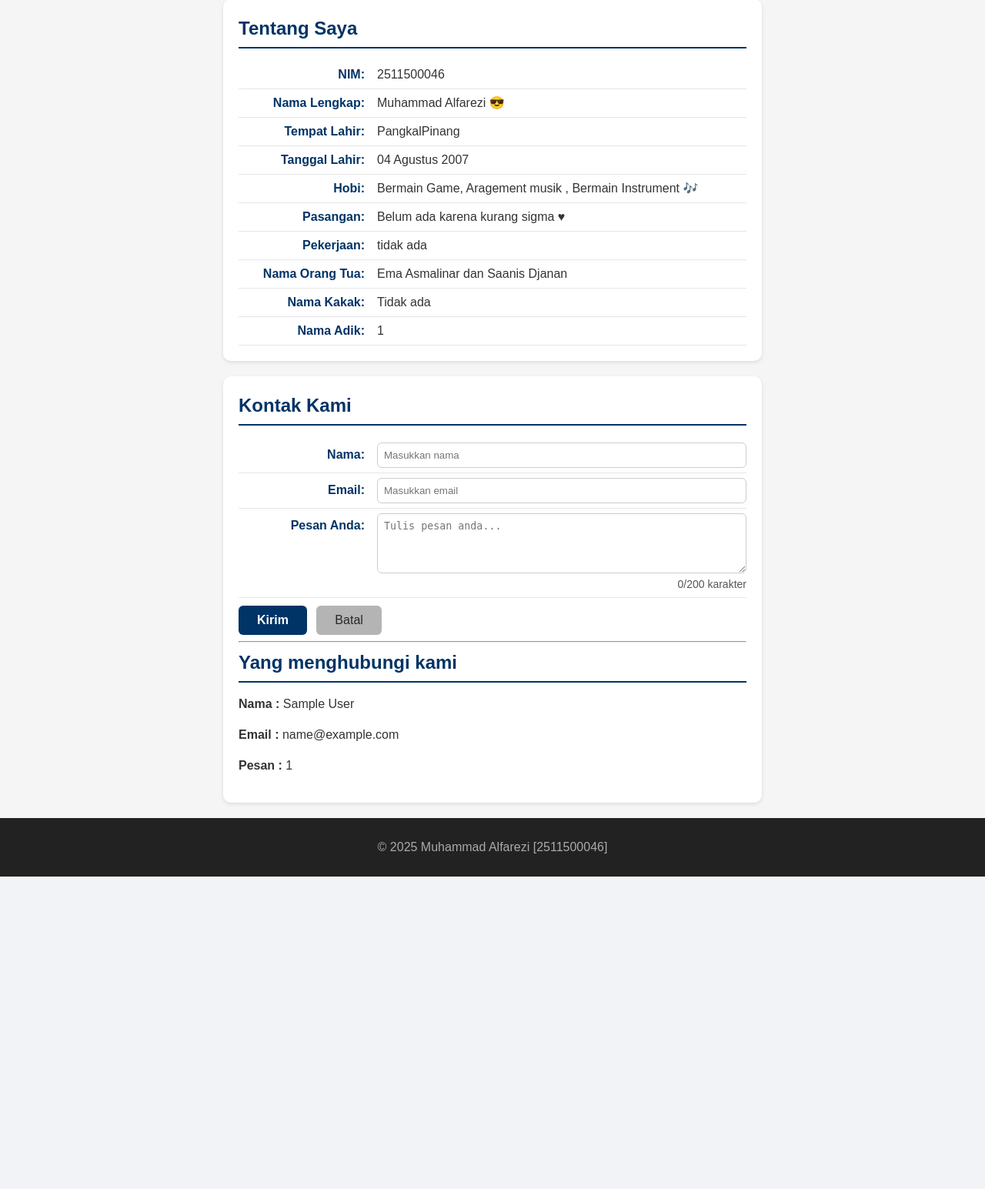
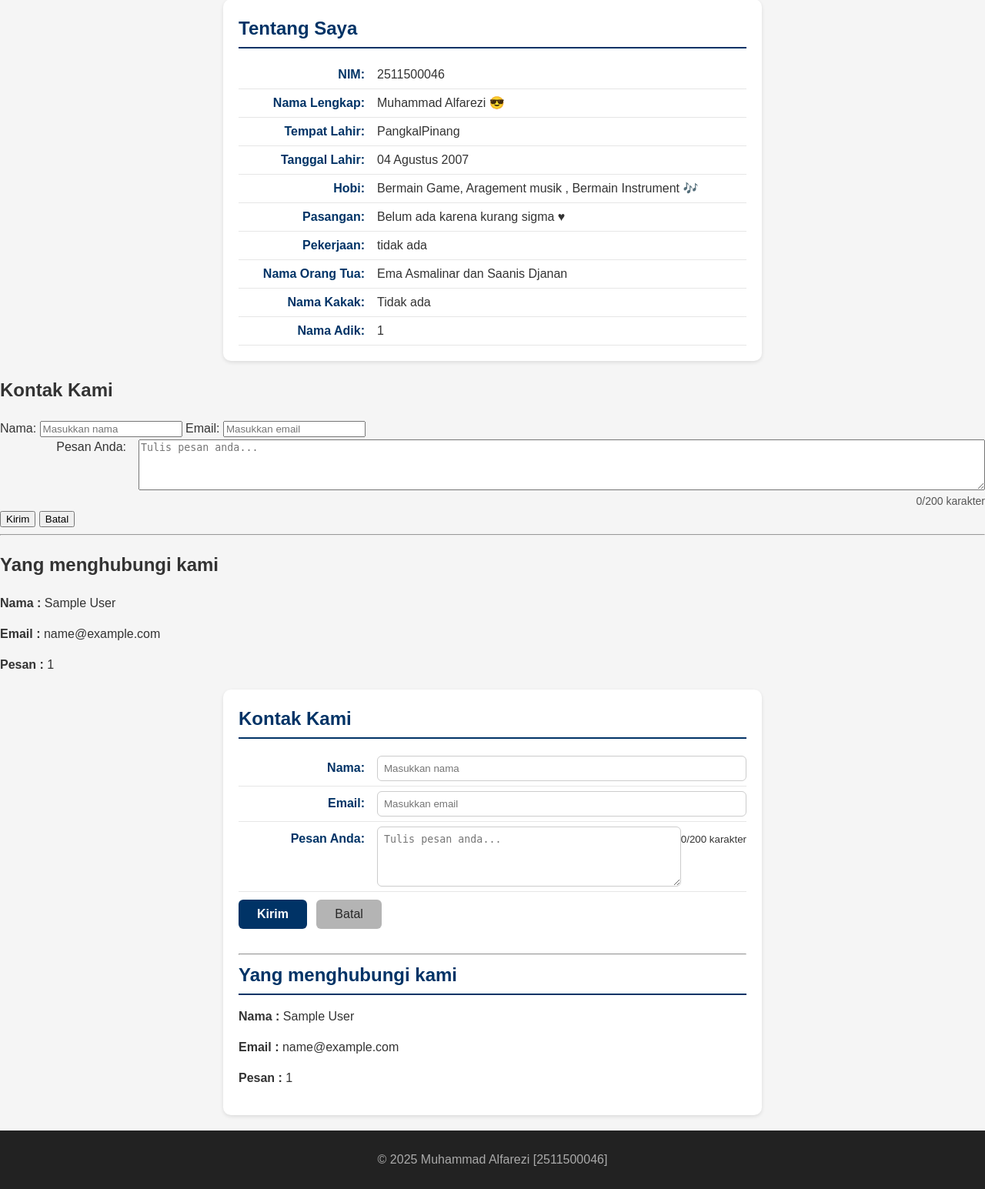
Before and after one commit to ALFAREZII/2511500046-PWD-TI1B-2526O, a PHP site: page /pertemuan-08/index.php in a window 1280 px wide. Shown: the part 764-2309 px from the top of the page at 77% size. Before the commit the page ends 1903 px from the top, so only its background shows below. Run offline with PHP 8.4, Linux system fonts and the light colour scheme; the visitor is signed in with stand-in values (Sample User, id 1).

Commit message:
Penambahan Tombol/Batal di Entry Data mahasiswa bagian atas Contact

```diff
--- a/pertemuan-08/index.php
+++ b/pertemuan-08/index.php
@@ -99,6 +99,34 @@ endif;
     </section>
 
     <section id= "Entry Data Mahasiswa">
+      <h2>Kontak Kami</h2>
+      <form action="proses.php" method="POST">
+
+        <label for="txtNama"><span>Nama:</span>
+          <input type="text" id="txtNama" name="txtNama" placeholder="Masukkan nama" required autocomplete="name">
+        </label>
+
+        <label for="txtEmail"><span>Email:</span>
+          <input type="email" id="txtEmail" name="txtEmail" placeholder="Masukkan email" required autocomplete="email">
+        </label>
+
+        <label for="txtPesan"><span>Pesan Anda:</span>
+          <textarea id="txtPesan" name="txtPesan" rows="4" placeholder="Tulis pesan anda..." required></textarea>
+          <small id="charCount">0/200 karakter</small>
+        </label>
+
+
+        <button type="submit">Kirim</button>
+        <button type="reset">Batal</button>
+      </form>
+
+      <?php if (!empty($sesnama)): ?>
+        <br><hr>
+        <h2>Yang menghubungi kami</h2>
+        <p><strong>Nama :</strong> <?php echo $sesnama ?></p>
+        <p><strong>Email :</strong> <?php echo $sesemail ?></p>
+        <p><strong>Pesan :</strong> <?php echo $sespesan ?></p>
+      <?php endif; ?>
 
     <section id="contact">
       <h2>Kontak Kami</h2>
```
